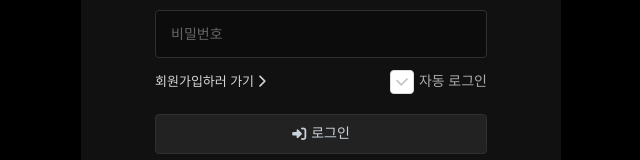
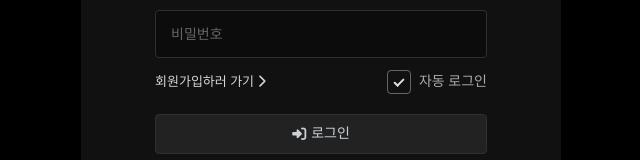
Before and after one commit to kimkee/supabase, a Next.js app: page /user/login in a window 1280 px wide. Shown: the part 448-608 px from the top of the page, without its empty margins (319-959 px from the left). Built offline with nearby package versions, Linux system fonts and the light colour scheme.

Commit message:
radio-check

```diff
--- a/src/app/user/login/page.jsx
+++ b/src/app/user/login/page.jsx
@@ -121,7 +121,7 @@ export default function Login() {
               <Link className={`bt`} href={`/user/join`}>
                 회원가입하러 가기 <i className="fa-solid fa-chevron-right"></i>
               </Link>
-              <label className="checkbox"><input type="checkbox" ref={autoLogin} onChange={saveSheck} /><span className="txt">자동 로그인</span></label>
+              <label className="radio-check"><input type="checkbox" ref={autoLogin} onChange={saveSheck} /><span className="txt">자동 로그인</span><i className="tcx"></i></label>
             </div>
             <div className="btsbox btn-set"><button type="button" className="btn" onClick={login}><i className="fa-solid fa-right-to-bracket"></i><em>로그인</em></button></div>
           </div>
```
